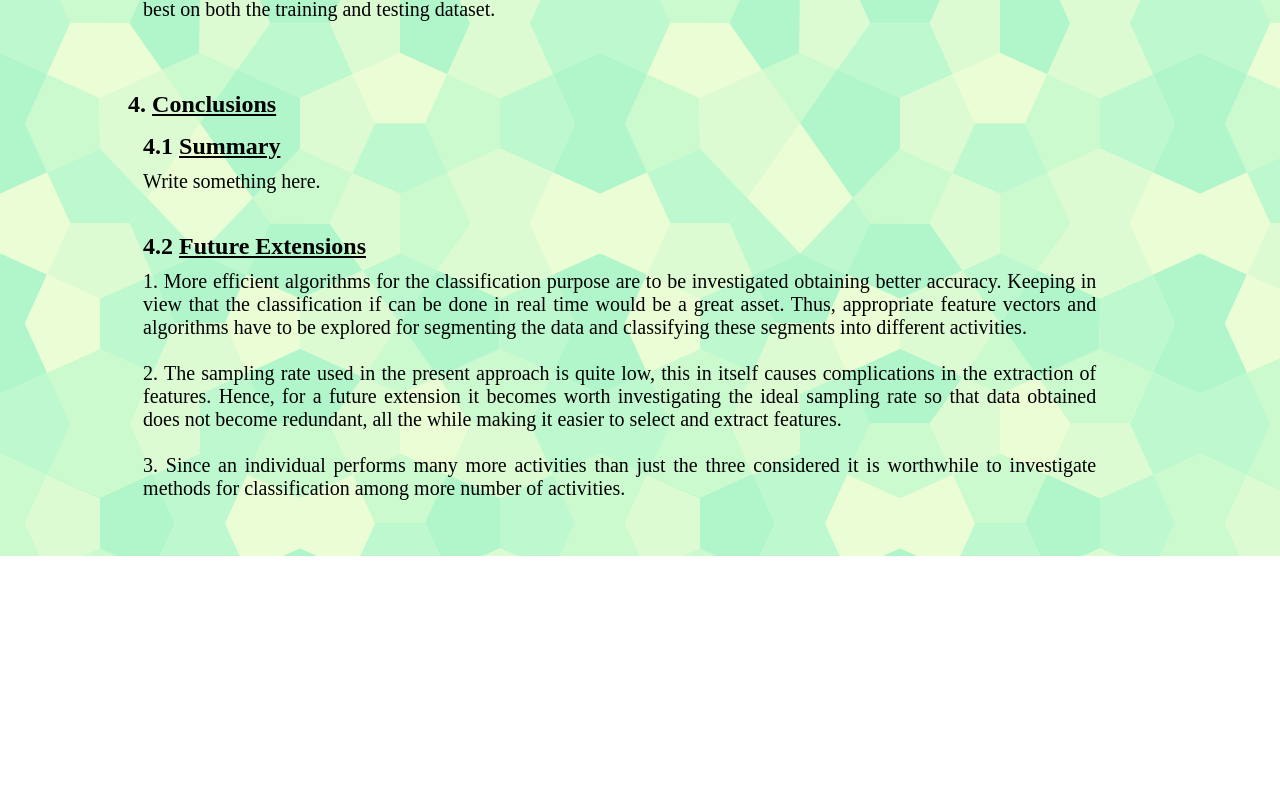
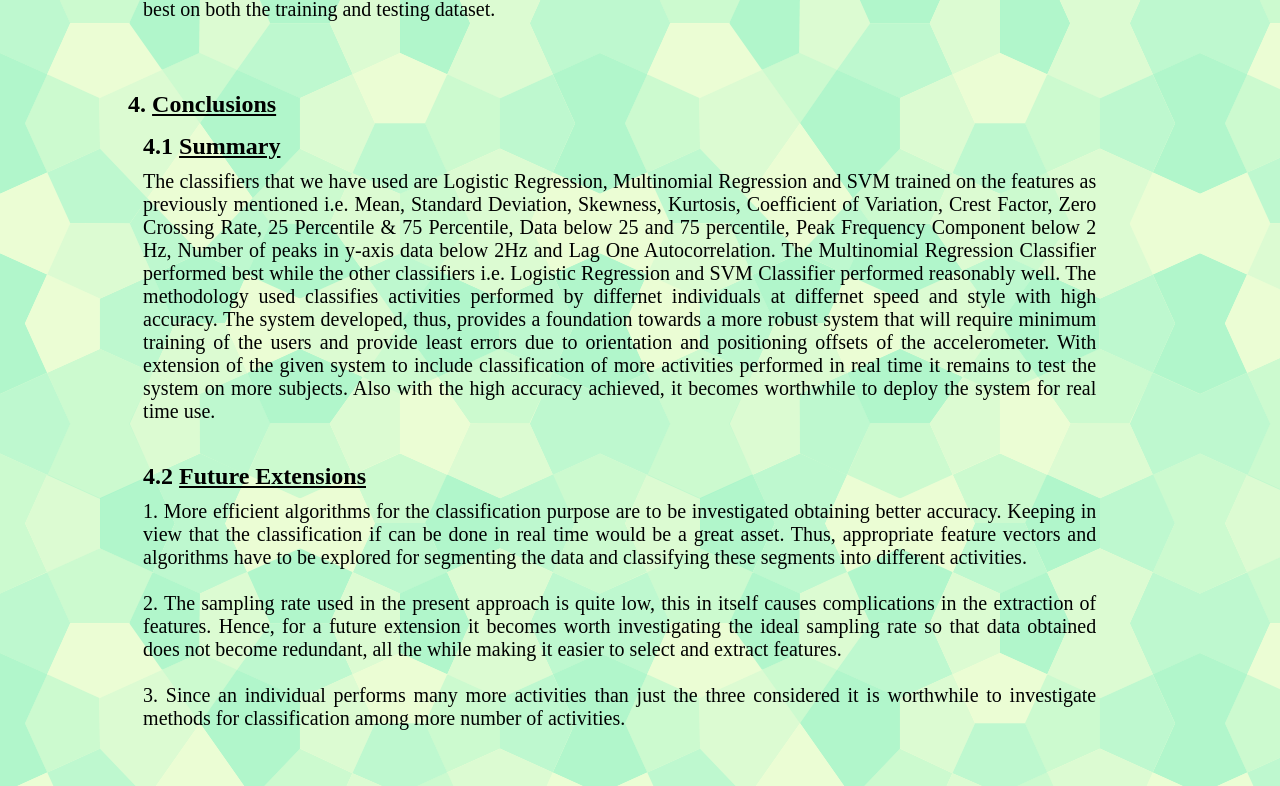
Before and after one commit to vanamala/DSP-Project, a plain HTML site: page index.html in a window 1280 px wide. Shown: the part 8477-9263 px from the top of the page. Before the commit the page ends 9033 px from the top, so only its background shows below. Drawn offline with Linux system fonts and the light colour scheme.

Commit message:
Update index.html

```diff
--- a/index.html
+++ b/index.html
@@ -1,7 +1,7 @@
 <html>
 	<head>
 		<style type="text/css">
-			body{font-family: "Bradley Hand ITC"; background-image: url("1Try.png");}
+			body{font-family: "Bradley Hand ITC"; background-image: url("Pattern.png");}
 			p{display: inline-block;}
 			img{display: block;}
 			.container{width: 90%;position absolute;margin: auto;}
@@ -283,7 +283,14 @@
 					<div class="text">
 
 						<!-- Start edit here  -->
-						Write something here.
+						The classifiers that we have used are Logistic Regression, Multinomial Regression and SVM trained on the features as previously mentioned i.e. Mean, Standard Deviation, Skewness, Kurtosis, Coefficient of Variation, Crest Factor, Zero Crossing Rate, 25 Percentile & 75 Percentile, Data below 25 and 75 percentile, Peak Frequency Component below 2 Hz, Number of peaks in y-axis data below 2Hz and Lag One Autocorrelation. The Multinomial Regression Classifier performed best while the other classifiers i.e. Logistic Regression and SVM Classifier performed reasonably well.
+
+						The methodology used classifies activities performed by differnet individuals at differnet speed and style with high accuracy. The system developed, thus, provides a foundation towards a more robust system that will require minimum training of the users and provide least errors due to orientation and positioning offsets of the accelerometer.
+
+						 With extension of the given system to include classification of more activities performed in real time it remains to test the system on more subjects.
+
+						Also with the high accuracy achieved, it becomes worthwhile to deploy the system for real time use.
+
 						<!-- Stop edit here -->
 
 					</div>
```
